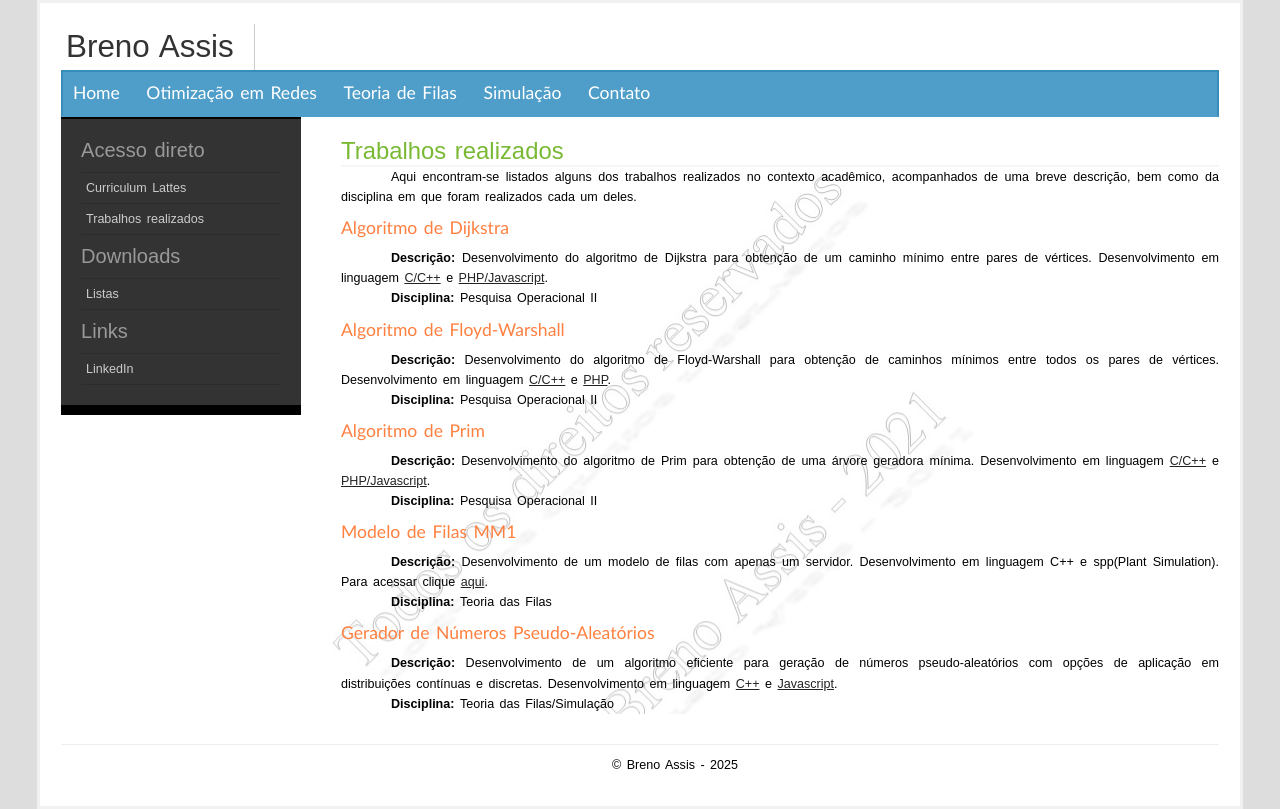
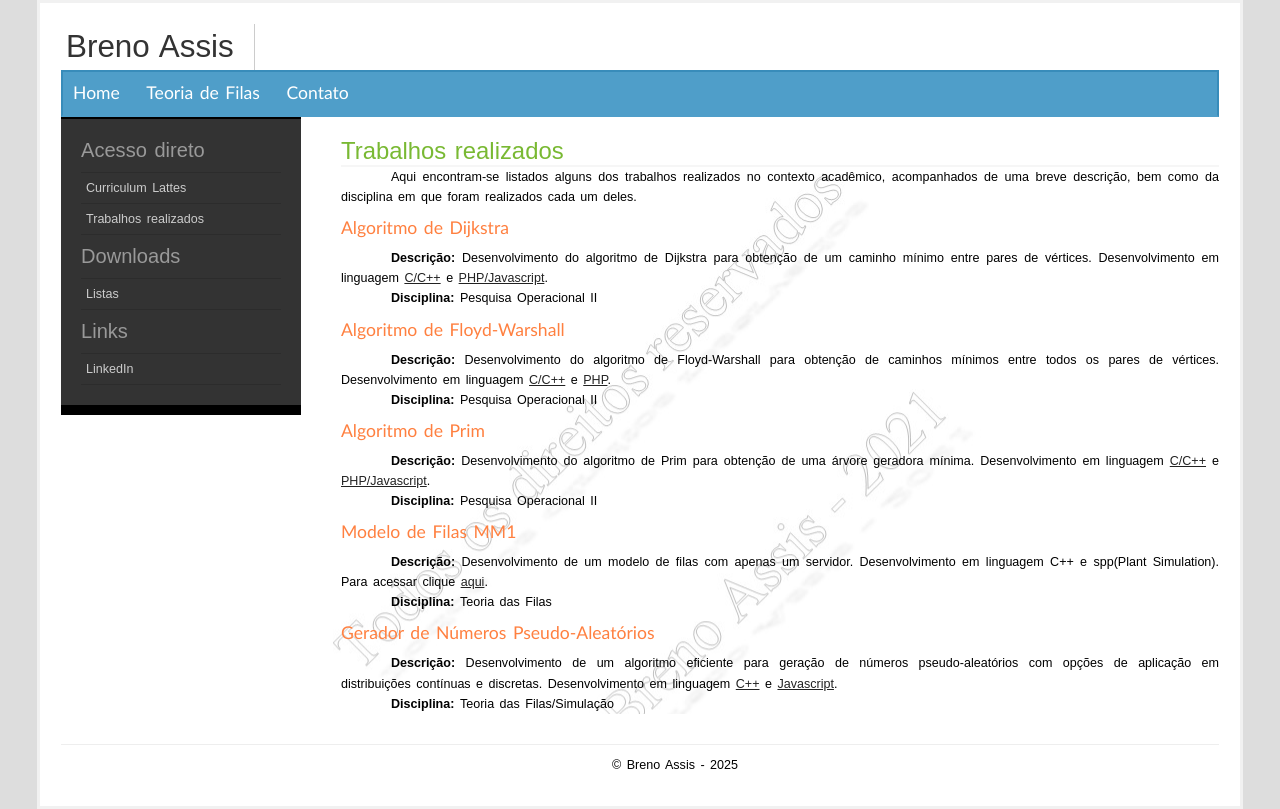
Before and after one commit to brenoassis32/Calculadora-de-Filas---Sistemas-Markovianos, a plain HTML site: page trabalhos.html in a window 1280 px wide. Drawn offline with Linux system fonts and the light colour scheme.

Commit message:
Update trabalhos.html

```diff
--- a/trabalhos.html
+++ b/trabalhos.html
@@ -7,42 +7,24 @@
 		<meta charset="UTF-8">
 		<title>Trabalhos Realizados</title>
 		<meta name="description" content="Página pessoal de Breno Assis">
-
 		<meta name="keywords" content="breno assis, cefet, pppro, pesquisa operacional, contato">
-
 		<meta name="author" content="Breno Assis">
-
 		<meta name="viewport" content="width=device-width, initial-scale=1.0">
 	</head>
 
+
 	<body>
 		<div id="wrapper">
-
 			<div id="innerwrapper">
-
 				<div id="header">
-
 					<h1>Breno Assis</h1>
-
-
 					<ul id="nav">
-
 						<li>
 							<a href="index.html" class="active">Home</a>
 						</li>
-
-<li>
-<a href="otimizacao_em_redes.html" >Otimização em Redes</a>
-</li>
-
 						<li>
 							<a href="filas.html" >Teoria de Filas</a>
 						</li>
-
-<li>
-<a href="simulacao.html" >Simulação</a>
-</li>
-
 						<li>
 							<a href="contato.html">Contato</a>
 						</li>
@@ -50,48 +32,30 @@
 				</div>
 
 				<div id="sidebar">
-
 					<h2>Acesso direto</h2>
-
 					<ul class="subnav">
-
 						<li>
 							<a href="http://lattes.cnpq.br/7026944709521992"><b>»</b>Curriculum Lattes</a>
 						</li>
-
 						<li>
 							<a href=""><b>»</b>Trabalhos realizados</a>
 						</li>
-
 					</ul>
-
-
 					<h2>Downloads</h2>
-
 					<ul class="subnav">
-
 						<li>
 							<a href=""><b>»</b>Listas</a>
 						</li>
-
 					</ul>
-
-
 					<h2>Links</h2>
-
 					<ul class="subnav">
-
 						<li>
 							<a href="https://www.linkedin.com/in/breno-assis-4431a6111/"><b>»</b>LinkedIn</a>
 						</li>
-
 					</ul>
-
-
 				</div>
 
 				<div id="contentnorightbar">
-
 					<h2 id="Trabalhos">Trabalhos realizados</h2>
 					<p>
 						Aqui encontram-se listados alguns dos trabalhos realizados no contexto acadêmico, acompanhados de uma breve descrição, bem como da disciplina em que foram realizados cada um deles.
@@ -101,44 +65,31 @@
 						<b>Descrição: </b>Desenvolvimento do algoritmo de Dijkstra para obtenção de um caminho mínimo entre pares de vértices. Desenvolvimento em linguagem <a href="https://github.com/brenoassis32/Otimizacao-em-Redes">C/C++</a> e <a href="Dijkstra.html">PHP/Javascript</a>.</p>
 					<p>	<b>Disciplina: </b>Pesquisa Operacional II<br/>
 					</p>
-
 					<h3 class="trabalhos">Algoritmo de Floyd-Warshall</h3>
 					<p>
 						<b>Descrição: </b>Desenvolvimento do algoritmo de Floyd-Warshall para obtenção de caminhos mínimos entre todos os pares de vértices. Desenvolvimento em linguagem <a href="https://github.com/brenoassis32/Otimizacao-em-Redes">C/C++</a> e <a href="Floyd.html">PHP</a>.</p>
 					<p>	<b>Disciplina: </b>Pesquisa Operacional II<br/>
 					</p>
-
 					<h3 class="trabalhos">Algoritmo de Prim</h3>
 					<p>
 						<b>Descrição: </b>Desenvolvimento do algoritmo de Prim para obtenção de uma árvore geradora mínima. Desenvolvimento em linguagem <a href="https://github.com/brenoassis32/Otimizacao-em-Redes">C/C++</a> e <a href="Kruskal.html">PHP/Javascript</a>.</p>
 					<p>	<b>Disciplina: </b>Pesquisa Operacional II<br/>
 					</p>
-
 					<h3 class="trabalhos">Modelo de Filas MM1</h3>
 					<p>
 						<b>Descrição: </b>Desenvolvimento de um modelo de filas com apenas um servidor. Desenvolvimento em linguagem C++ e spp(Plant Simulation). Para acessar clique <a href="https://github.com/brenoassis32/Modelo-de-Filas">aqui</a>.</p>
 					<p>	<b>Disciplina: </b>Teoria das Filas<br/>
 					</p>
-
 					<h3 class="trabalhos">Gerador de Números Pseudo-Aleatórios</h3>
 					<p>
 						<b>Descrição: </b>Desenvolvimento de um algoritmo eficiente para geração de números pseudo-aleatórios com opções de aplicação em distribuições contínuas e discretas. Desenvolvimento em linguagem <a href="https://github.com/brenoassis32/Modelo-de-Filas">C++</a> e <a href="Gerador_Pseudo-Aleatorio.html">Javascript</a>.</p>
 					<p>	<b>Disciplina: </b>Teoria das Filas/Simulação<br/>
 					</p>
-
 				</div>
 
-
 				<div id="footer">
-
-
 				</div>
-
-
 			</div>
-
 		</div>
-
-
 	</body>
 </html>
```
Lines whose indentation alone changed are shown as unchanged.
